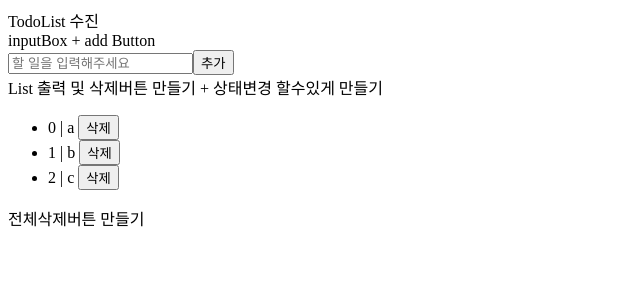
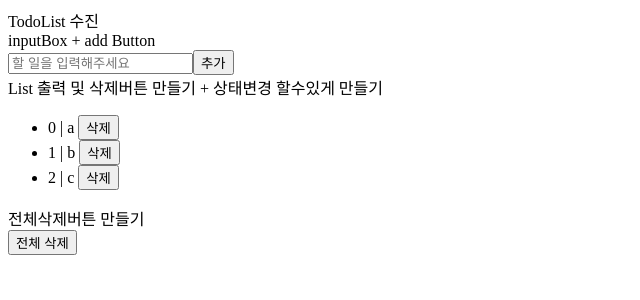
Before and after one commit to leesujin123/todolist, a Vue app: page / in a window 1280 px wide. Shown: the top 300 px of the page, without its empty margins (0-640 px from the left). Built offline with nearby package versions, Linux system fonts and the light colour scheme.

Commit message:
한번에 모두 삭제할 수 있는 전체삭제 버튼을 만들어 준다

```diff
--- a/src/App.vue
+++ b/src/App.vue
@@ -18,7 +18,8 @@
       </ul>
     </div>
     <div>
-      전체삭제버튼 만들기
+      전체삭제버튼 만들기<br />
+      <button @click="Alldel">전체 삭제</button>
     </div>
   </div>
 </template>
```
